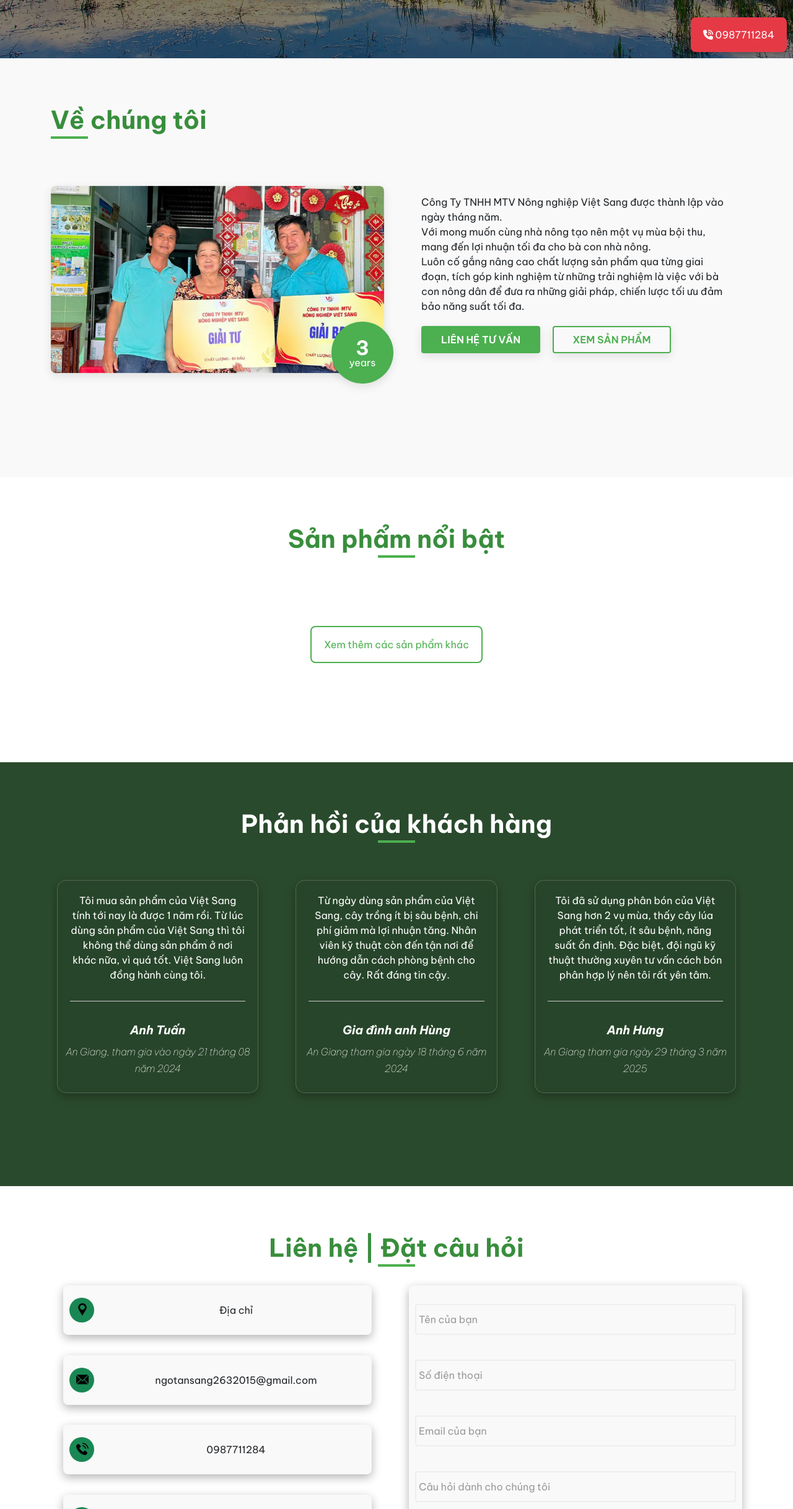
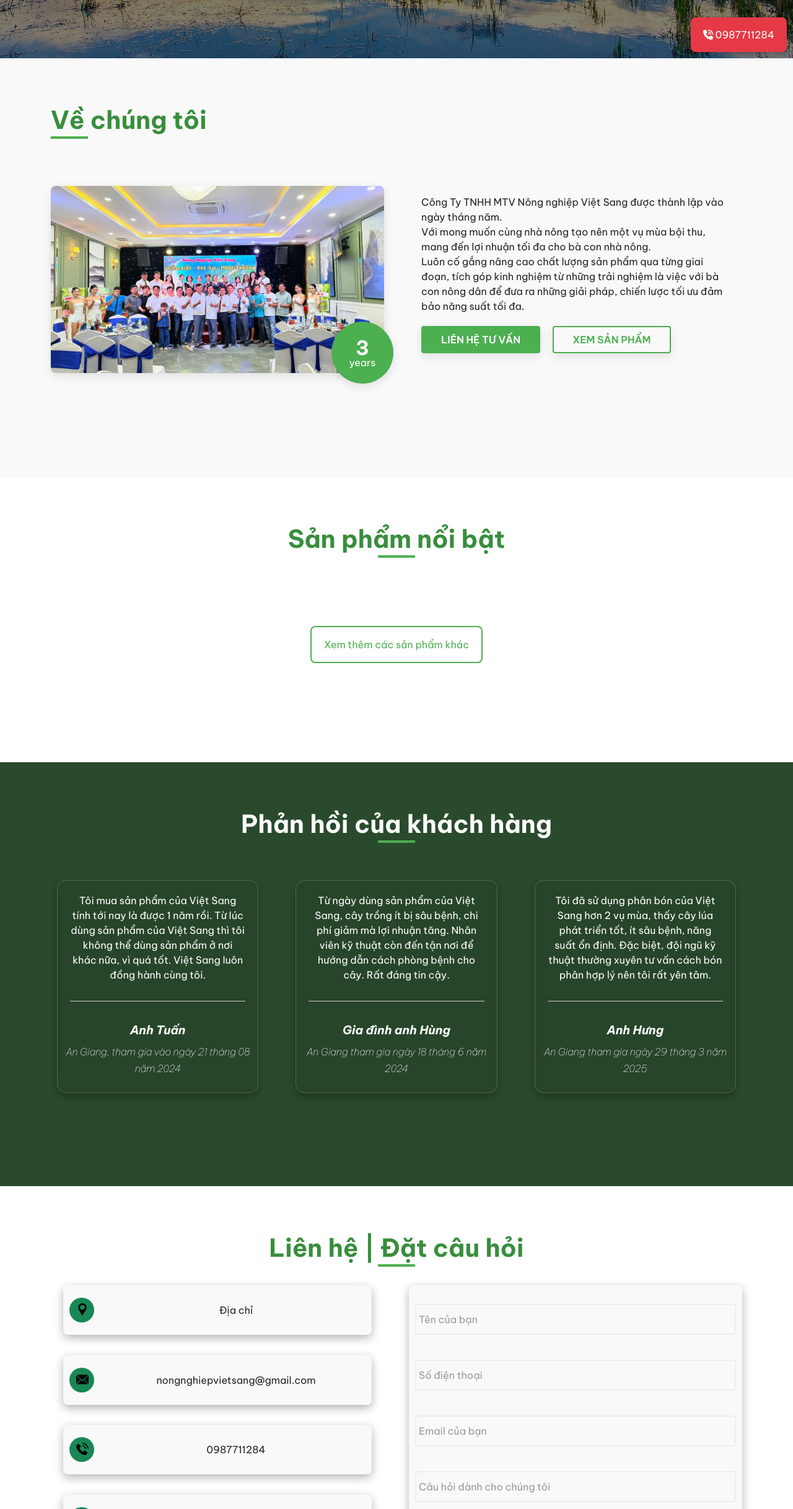
Before and after one commit to TaiNgo0807/project-remake, a plain HTML site: page frontend/index.html in a window 1280 px wide. Shown: the part 706-3141 px from the top of the page at 62% size. Drawn offline with nearby package versions, Linux system fonts and the light colour scheme; no server answers.

Commit message:
add image + edit email

```diff
--- a/frontend/index.html
+++ b/frontend/index.html
@@ -116,7 +116,7 @@
         <h2 class="about-title">Về chúng tôi</h2>
         <div class="about-container">
           <div class="about-img" data-aos="fade-up">
-            <img src="./assets/picture/daily.jpg" alt="Nông nghiệp Việt Sang" />
+            <img src="./assets/picture/cty.jpg" alt="Nông nghiệp Việt Sang" />
             <div class="about-ex">
               <span style="font-size: 2rem; font-weight: 700">3</span>
               <span> years</span>
@@ -241,7 +241,7 @@
             <div class="info" data-aos="fade-up">
               <span class="info-icon"
                 ><img src="./assets/picture/email.png" alt="" /></span
-              ><span class="info-content">ngotansang2632015@gmail.com</span>
+              ><span class="info-content">nongnghiepvietsang@gmail.com</span>
             </div>
             <div class="info" data-aos="fade-up">
               <span class="info-icon"
```
Also changed, not shown: frontend/detail.html (+1 -1 lines), frontend/product.html (+1 -1 lines), frontend/assets/picture/cty.jpg (added).
